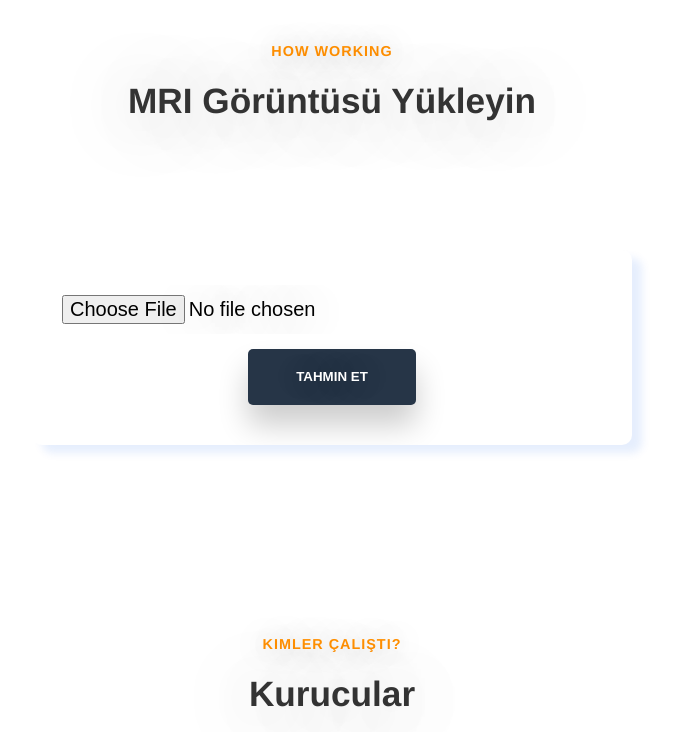
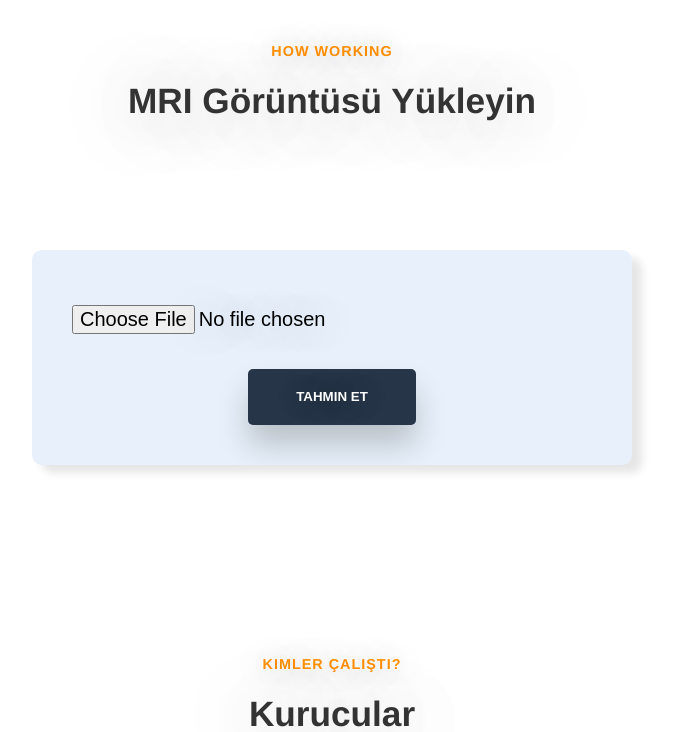
Before and after one commit to beyzakurtel/project, a Flask app: page / in a window 1280 px wide. Shown: the part 1017-1749 px from the top of the page, without its empty margins (308-981 px from the left). Run offline with Flask 3, Linux system fonts and the light colour scheme.

Commit message:
Update satisfaction.css

```diff
--- a/static/css/satisfaction.css
+++ b/static/css/satisfaction.css
@@ -40,15 +40,14 @@
 .satisfaction-guaranteed-box {
     padding: 20px;
     border-radius: 10px;
-    box-shadow:  10px 8px 8px rgba(0, 86, 236, 0.1);
+    box-shadow:  10px 8px 8px rgba(0, 0, 0, 0.1);
     width: 100%;
     max-width: 600px;
     margin: 0 auto;
     text-align: center;
+    background-color: #e8f1fb;
 }
-.upload-form .button{
-    margin-bottom: 20px;
-}
+
 /* Form etiketleri ve input stili */
 .form-label {
     font-size: 18px;
@@ -57,7 +56,7 @@
 }
 
 .file-input {
-    padding: 10px ;
+    padding: 20px ;
     font-size: 20px;
     margin-bottom: 30px;
     border-radius: 5px;
@@ -65,17 +64,20 @@
     cursor: pointer;
 }
 
-
+.upload-form .button{
+    margin-bottom: 20px;
+}
 
 /* Tahmin sonucu kutusu */
 .result {
-    background-color: #e8f1fb;
+    background-color: rgb(255, 255, 255);
     margin-top: 40px;
     border-radius: 5px;
     color: black;
-    box-shadow:  4px rgba(13, 13, 13, 0.1);
+    box-shadow:  4px rgba(0, 0, 0, 0.1);
     font-weight: bold;
     text-align: center;
+    padding: 20px 20px 4px 20px;
 
 }
 .result h2{
```
